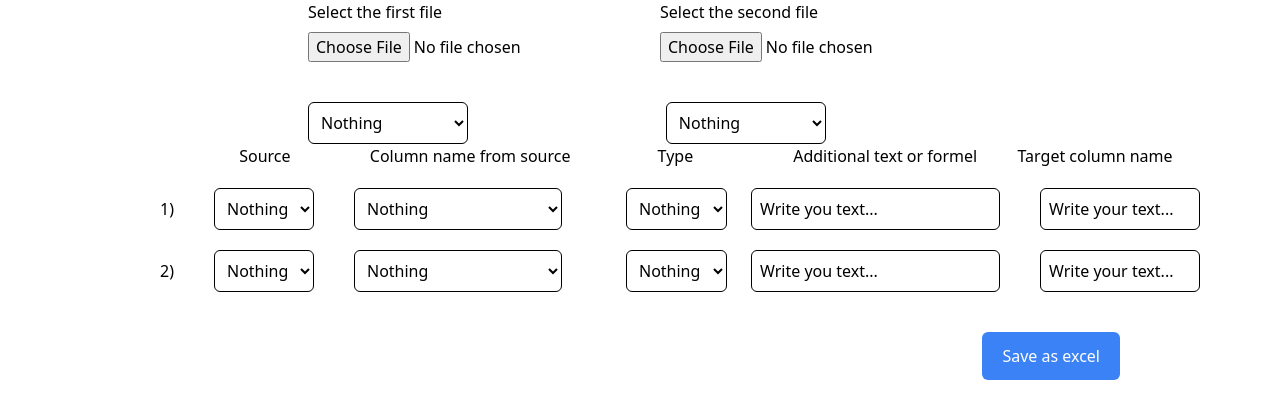
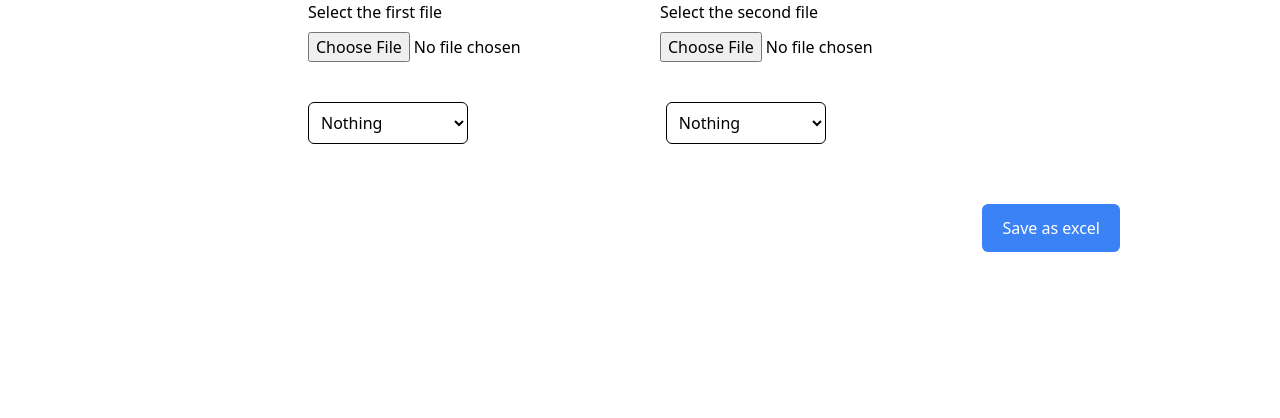
Before and after one commit to Jumanov07/excel, a React (Vite) app: page / in a window 1280 px wide. Shown: the top 418 px of the page. Built offline with nearby package versions, Linux system fonts and the light colour scheme.

Commit message:
delete code

```diff
--- a/src/App.tsx
+++ b/src/App.tsx
@@ -373,7 +373,7 @@ const App = () => {
       )}
 
       <table>
-        {/* {selectedColumns.first.length && selectedColumns.second.length > 1 ? ( */}
+        {selectedColumns.first.length && selectedColumns.second.length > 1 ? (
           <thead>
             <tr className="flex justify-evenly">
               <th className="font-medium flex-1">Source</th>
@@ -383,26 +383,12 @@ const App = () => {
               <th className="font-medium flex-1">Target column name</th>
             </tr>
           </thead>
-        {/* ) : (
+        ) : (
           ""
-        )} */}
+        )}
 
         <tbody className="flex flex-col justify-center items-center gap-5 mt-5">
-          {[
-            ...newColumns,
-            {
-              id: String(Math.random() * 100),
-              files,
-              columns: [],
-              types: ["Text", "Number"],
-            },
-            {
-              id: String(Math.random() * 100),
-              files,
-              columns: [],
-              types: ["Text", "Number"],
-            },
-          ].map((column, i) => (
+          {newColumns.map((column, i) => (
             <tr key={i} className="flex items-center">
               <td className="mr-10">{i + 1})</td>
 
```
Lines whose indentation alone changed are shown as unchanged.
